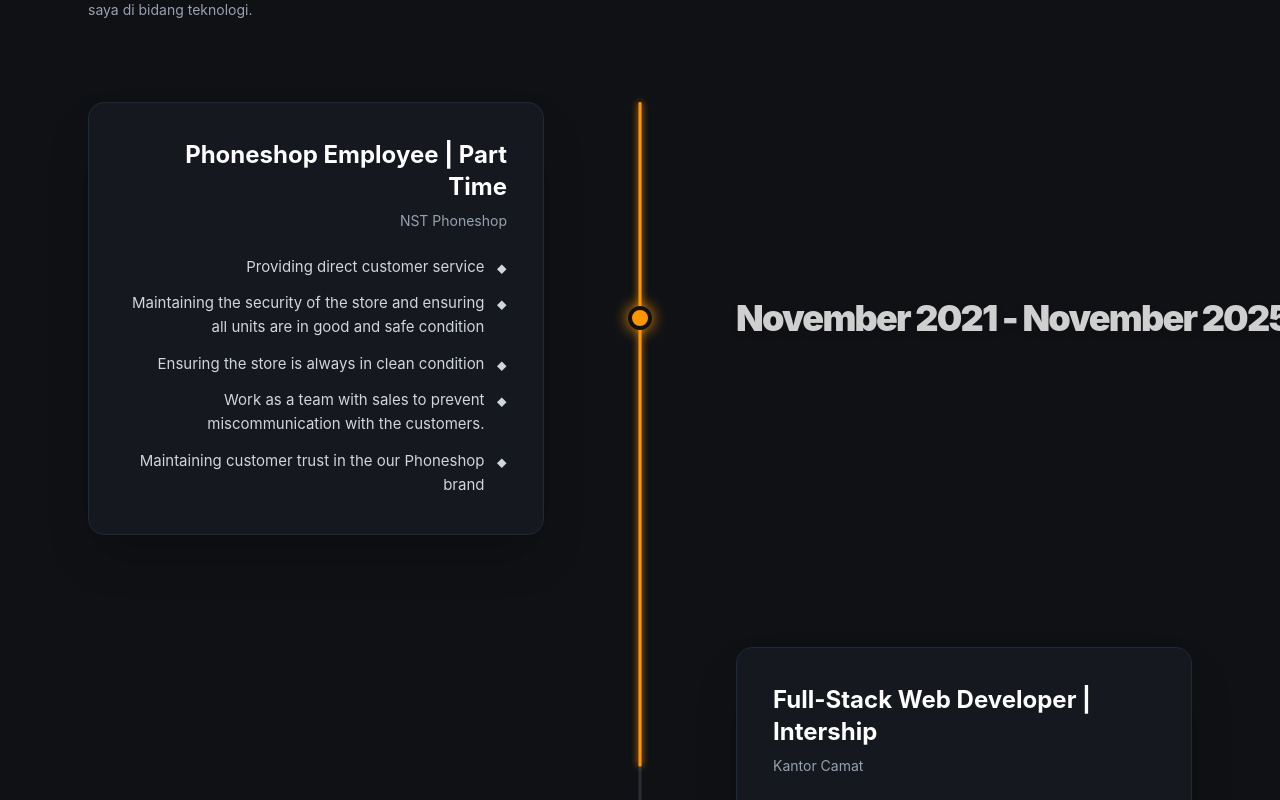
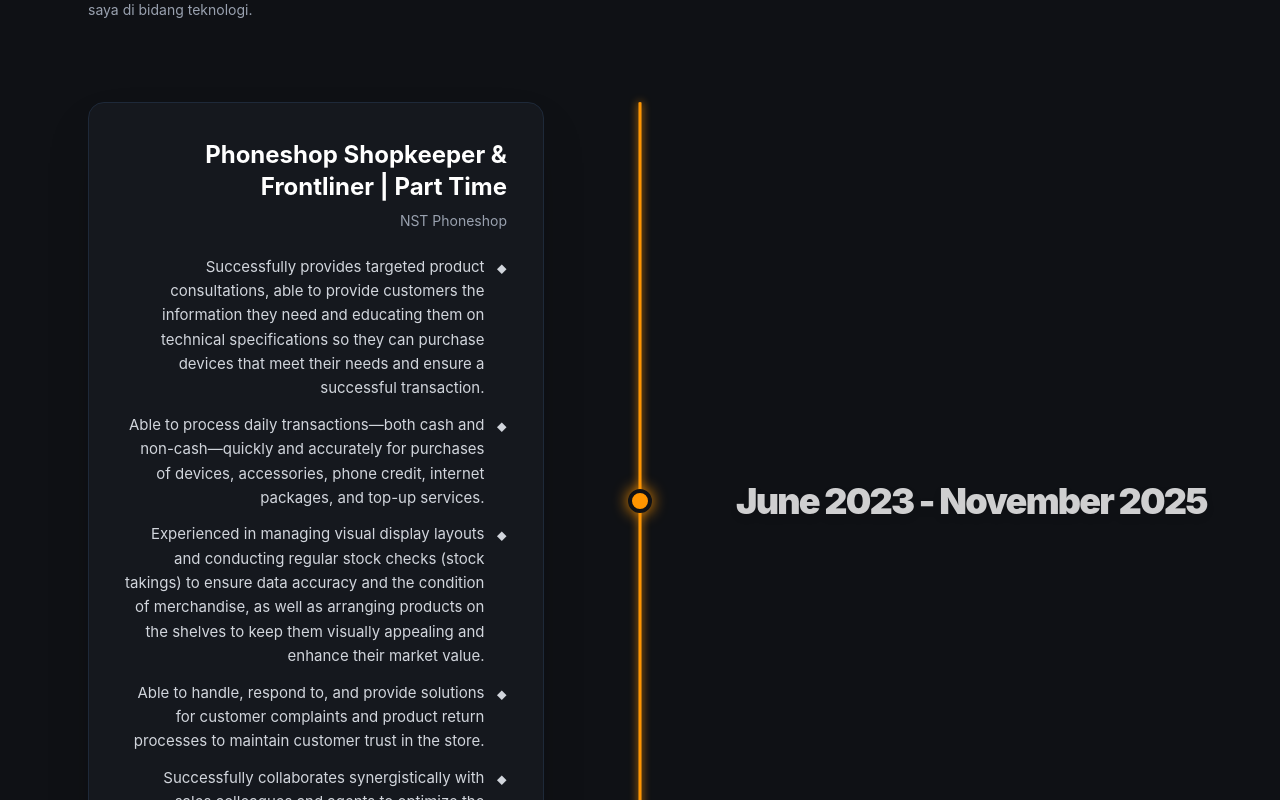
Before and after one commit to Dhaoed/Portofolio, a React (Vite) app: page / in a window 1280 px wide. Shown: the part 1820-2620 px from the top of the page. Built offline with nearby package versions, Linux system fonts and the light colour scheme.

Commit message:
Update Experience.jsx

```diff
--- a/src/sections/Experience.jsx
+++ b/src/sections/Experience.jsx
@@ -12,15 +12,15 @@ export const Experience = ({ onShowProjects }) => {
     const experienceData = [
         {
             id: 1,
-            date: "November 2021 - November 2025",
-            title: "Phoneshop Employee | Part Time",
+            date: "June 2023 - November 2025",
+            title: "Phoneshop Shopkeeper & Frontliner | Part Time",
             location: "NST Phoneshop",
             bullets: [
-                "Providing direct customer service",
-                "Maintaining the security of the store and ensuring all units are in good and safe condition",
-                "Ensuring the store is always in clean condition",
-                "Work as a team with sales to prevent miscommunication with the customers.",
-                "Maintaining customer trust in the our Phoneshop brand"
+                "Successfully provides targeted product consultations, able to provide customers the information they need and educating them on technical specifications so they can purchase devices that meet their needs and ensure a successful transaction.",
+                "Able to process daily transactions—both cash and non-cash—quickly and accurately for purchases of devices, accessories, phone credit, internet packages, and top-up services.",
+                "Experienced in managing visual display layouts and conducting regular stock checks (stock takings) to ensure data accuracy and the condition of merchandise, as well as arranging products on the shelves to keep them visually appealing and enhance their market value.",
+                "Able to handle, respond to, and provide solutions for customer complaints and product return processes to maintain customer trust in the store.",
+                "Successfully collaborates synergistically with sales colleagues and agents to optimize the store's operational efficiency from opening to closing."
             ]
         },
         {
@@ -50,12 +50,16 @@ export const Experience = ({ onShowProjects }) => {
         },
         {
             id: 4,
-            date: "October 2022 - January 2023",
-            title: "FrontEnd Developer | Freelance",
-            location: "Tanjung City Education Department",
+            date: "November 2021 - May 2023",
+            title: "Printing Operator | Part Time",
+            location: "Toko Viacom",
             bullets: [
-                "Working closely with developers and backend developer to contribute to the app's workflow and design process.",
-                "Leveraged JavaScript, MongoDB, and React.js to develop and construct dynamic and responsive websites with my team."
+                "Able to independently operate and perform technical maintenance on various types of printing machines to ensure equipment readiness and minimize daily operational issues.",
+                "Successfully ensures optimal print quality standards through meticulous quality control, a deep understanding of color accuracy, and the selection of appropriate paper specifications.",
+                "Possesses a deep understanding of optimal print quality standards through meticulous quality control, color accuracy, and paper selection.",
+                "Experienced in handling customer requests directly by providing quick solutions for document typing and editing services, contributing to high customer satisfaction.",
+                "Able to manage the entire workflow from start to finish, from preparing raw materials (ink and paper), processing various types of official documents, to the final finishing stage (laminating) with results meeting operational standards.",
+                "Possesses work resilience, such as the ability to work under pressure and good time management in a dynamic environment, with full dedication to the smooth daily operations of the store."
             ]
         }
     ];
```
